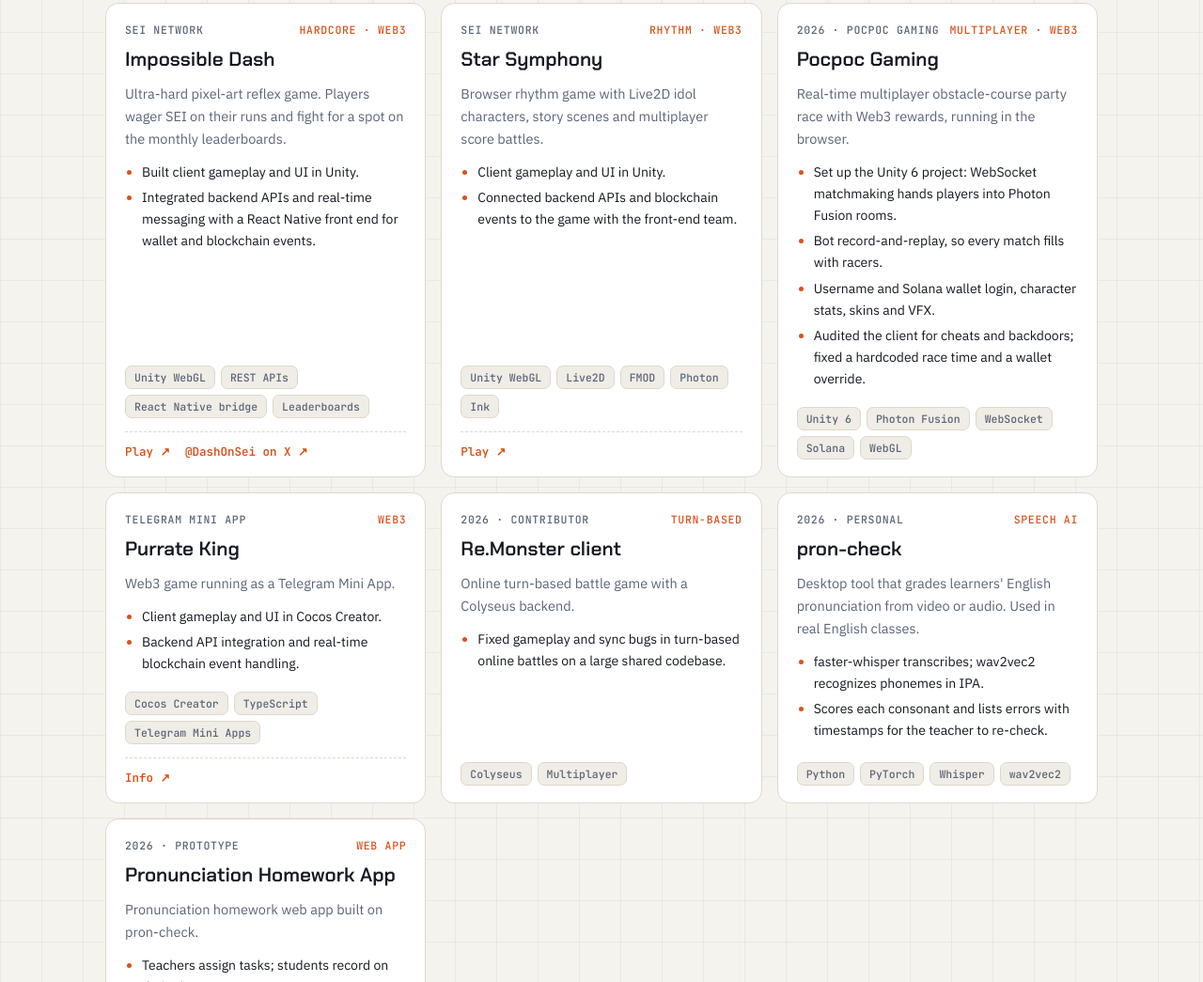
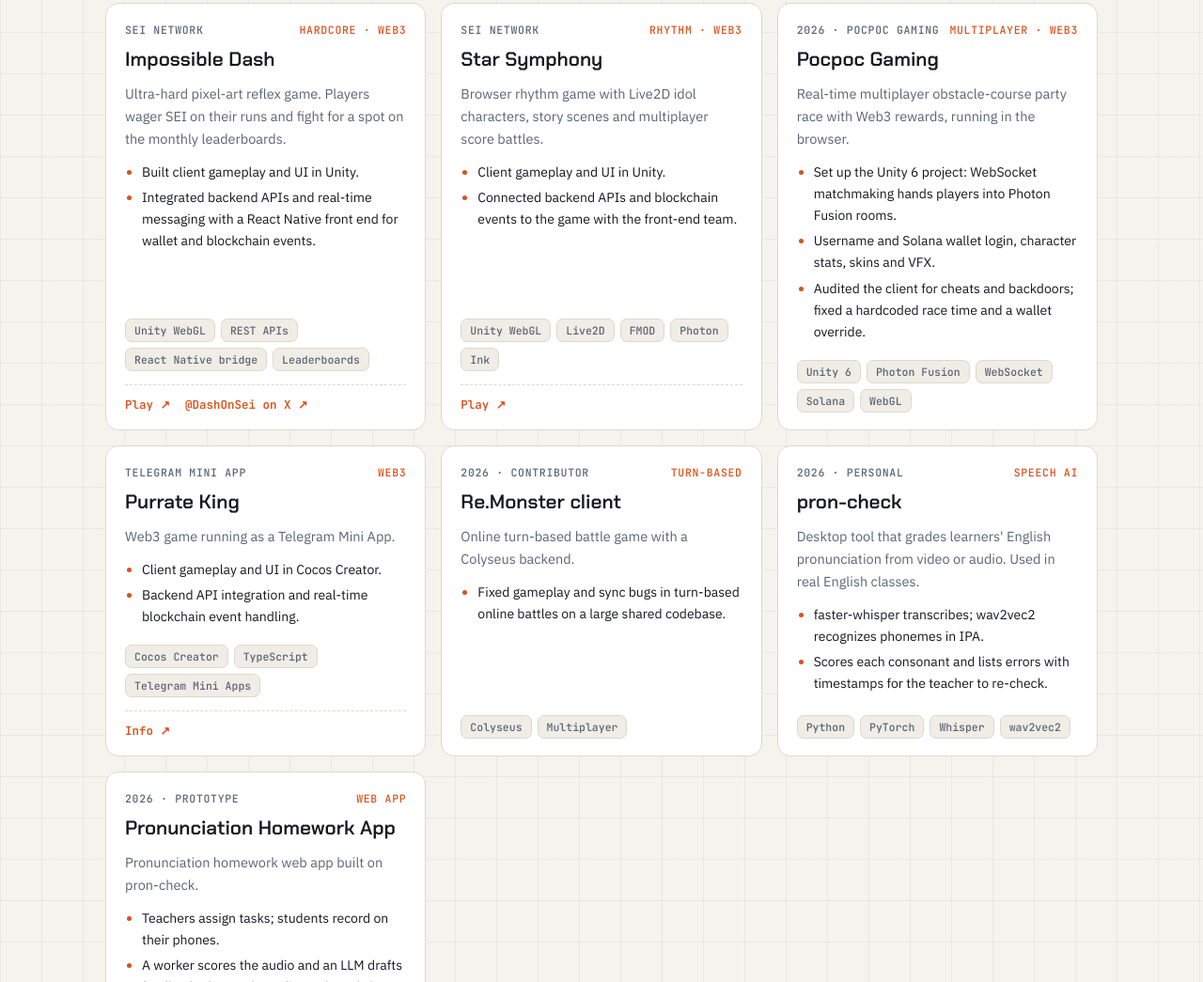
Before and after one commit to TrongBinhNG/TrongBinhNG.github.io, a plain HTML site: page index.html in a window 1280 px wide. Shown: the part 3750-4795 px from the top of the page at 94% size. Drawn offline with Linux system fonts and the light colour scheme.

Commit message:
Remove bot record point from Pocpoc Gaming card
Co-Authored-By: Claude Opus 5.5 <noreply@anthropic.com>

```diff
--- a/index.html
+++ b/index.html
@@ -503,7 +503,6 @@ dialog::backdrop{background:rgba(5,7,12,.78);backdrop-filter:blur(3px)}
         <p>Real-time multiplayer obstacle-course party race with Web3 rewards, running in the browser.</p>
         <ul class="pts">
           <li>Set up the Unity 6 project: WebSocket matchmaking hands players into Photon Fusion rooms.</li>
-          <li>Bot record-and-replay, so every match fills with racers.</li>
           <li>Username and Solana wallet login, character stats, skins and VFX.</li>
           <li>Audited the client for cheats and backdoors; fixed a hardcoded race time and a wallet override.</li>
         </ul>
```
